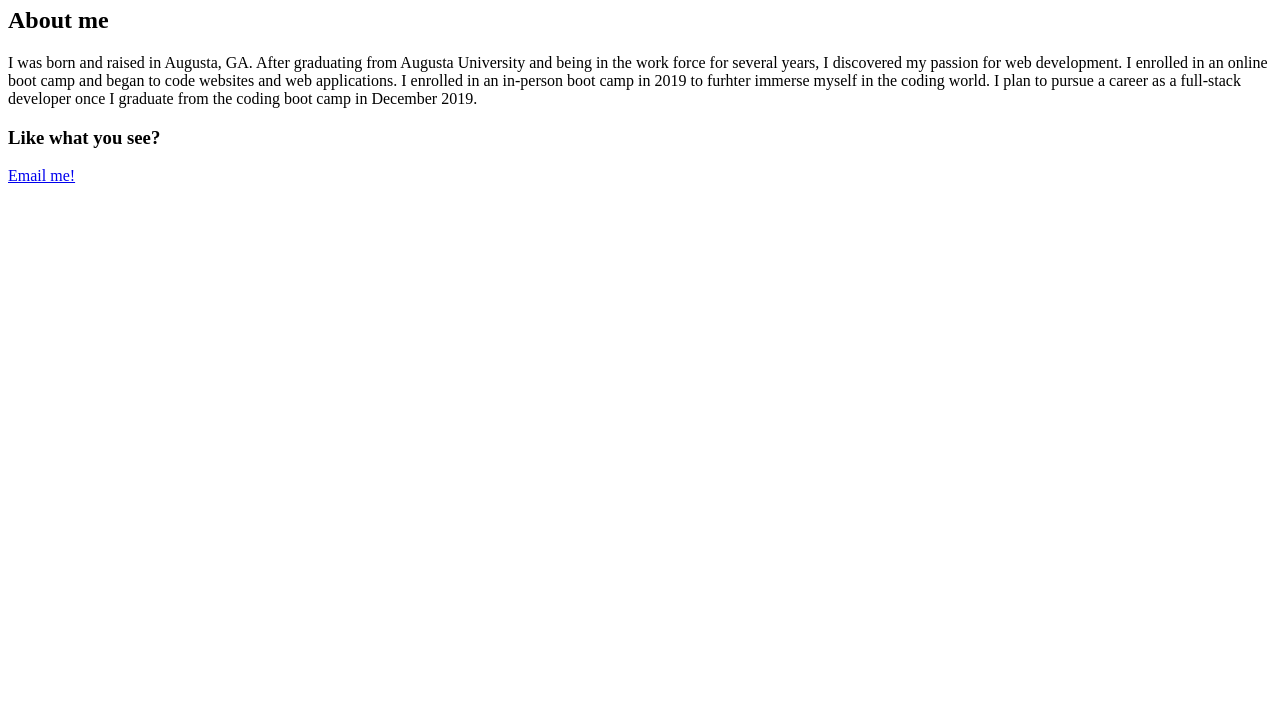
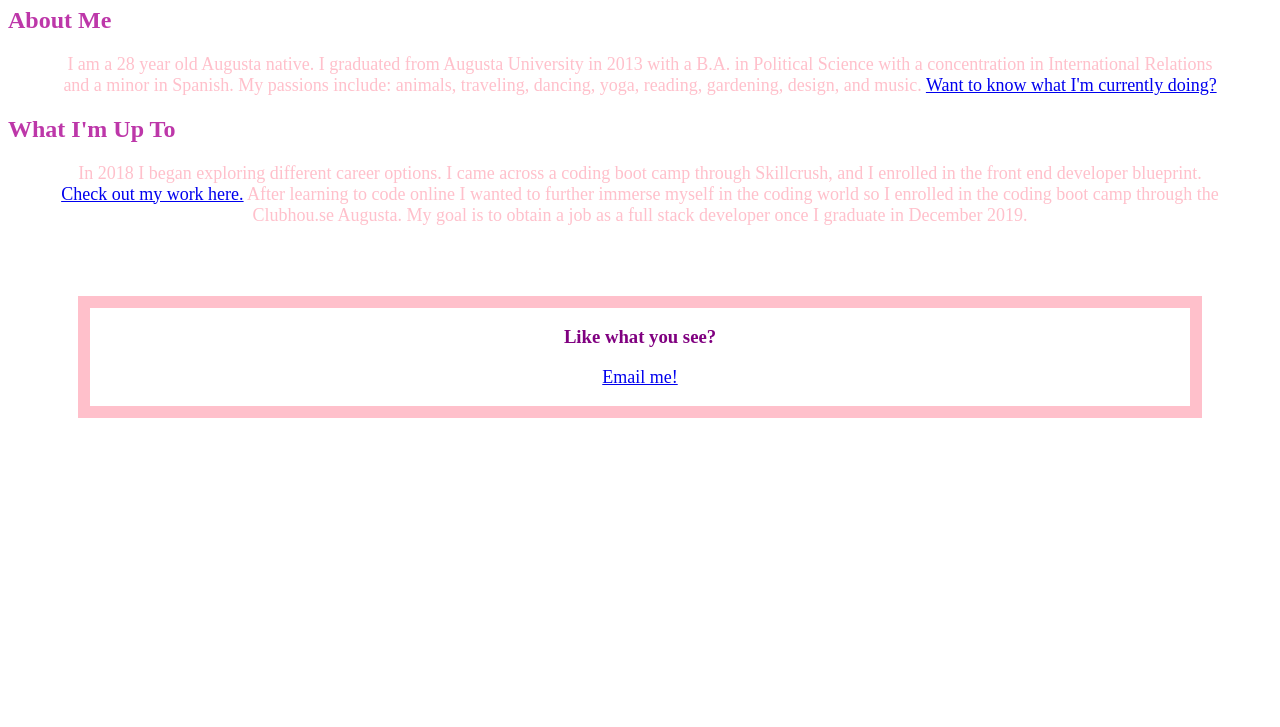
Before and after one commit to jennkait/jennkait.github.io, a plain HTML site: page index.html in a window 1280 px wide. Shown: the part 73-800 px from the top of the page. Drawn offline with Linux system fonts and the light colour scheme.

Commit message:
css changes

```diff
--- a/index.html
+++ b/index.html
@@ -4,6 +4,13 @@
     <meta charset="UTF-8">
     <meta name="viewport" content="width=device-width, initial-scale=1.0">
     <meta http-equiv="X-UA-Compatible" content="ie=edge">
+    <style>
+        h1 {color:rgb(213, 108, 153)}
+        h2 {color: #bd37a9}
+        h3 {color: purple}
+        p {color: pink}
+    </style>
+    <link rel="stylesheet" href="main.css">
     <title>Document</title>
 </head>
 <body>
@@ -11,20 +18,25 @@
        <h1 id = "header1" class = "header">Kaitlyn Alexander</h1>
     </div>
     <div>
+        <h2>About Me</h2>
+        <p>I am a 28 year old Augusta native. I graduated from Augusta University in 2013 with a B.A. in Political Science with a concentration
+            in International Relations and a minor in Spanish. My passions include: animals, traveling, dancing, yoga, reading, gardening, design,
+            and music. <a href = "#article1"> Want to know what I'm currently doing?</a>
+        </p>
+    </div>
+    <div>
          <article id = "article1" class = "article">
-            <h2>About me</h2>
-             <p> I was born and raised in Augusta, GA. After graduating from Augusta University and
-            being in the work force for several years, I discovered my passion for web development.
-            I enrolled in an online boot camp and began to code websites and web applications.
-            I enrolled in an in-person boot camp in 2019 to furhter immerse myself in the coding world.
-            I plan to pursue a career as a full-stack developer once I graduate from the coding boot camp
-            in December 2019.
+            <h2>What I'm Up To</h2>
+             <p>In 2018 I began exploring different career options.  I came across a coding boot camp through
+                 Skillcrush, and I enrolled in the front end developer blueprint. <a href="https://www.kaitlyn-alexander.com">Check out my work here.</a>
+                 After learning to code online I wanted to further immerse myself in the coding world so I enrolled in the coding boot camp
+                 through the Clubhou.se Augusta. My goal is to obtain a job as a full stack developer once I graduate in December 2019.
             </p>
         </article>
     </div>
     <section id = "section1" class = "section">
         <footer id = "footer1" class = "footer">
-            <h3> Like what you see?</h3>
+            <h3>Like what you see?</h3>
             <p>
                 <a href="mailto:jennkait@gmail.com">Email me!</a>
             </p>
--- /dev/null
+++ b/main.css
@@ -0,0 +1,24 @@
+p {
+    text-align: center;
+    padding-left: 50px;
+    padding-right: 50px;
+    font-size: 18px;
+}
+
+footer {
+    text-align: center;
+    padding-left: 50px;
+    padding-right: 50px;
+    border: 12px solid pink;
+    margin: 70px;
+}
+
+#article {
+    height: 70px;
+    width: 70px;
+}
+
+#article h2{
+    height: 40%;
+    width: 40%;
+}
```
Also changed, not shown: 1 other file.
